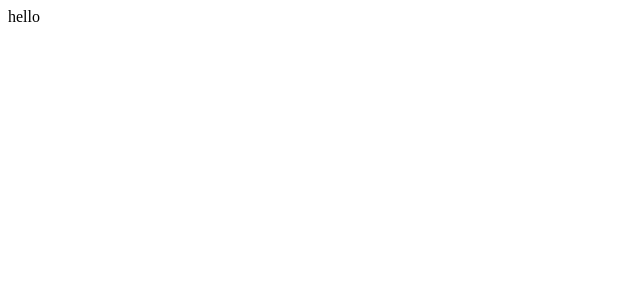
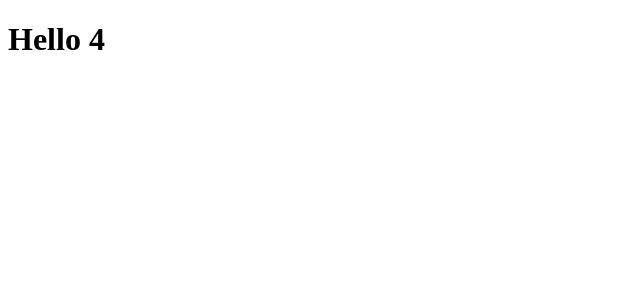
Before and after one commit to nitzan63/swm, a React (Vite) app: page / in a window 1280 px wide. Shown: the top 300 px of the page, without its empty margins (0-640 px from the left). Built offline with nearby package versions, Linux system fonts and the light colour scheme; the HTML template or start-up script is replaced by a standard one.

Commit message:
added code  + listen to click

```diff
--- a/src/App.tsx
+++ b/src/App.tsx
@@ -1,5 +1,10 @@
 function App() {
-  return "hello"
+  return (
+
+  <h1 onClick={()=>alert("123")}>Hello {1+3}</h1>
+
+
+  )
 }
 
 export default App;
```
